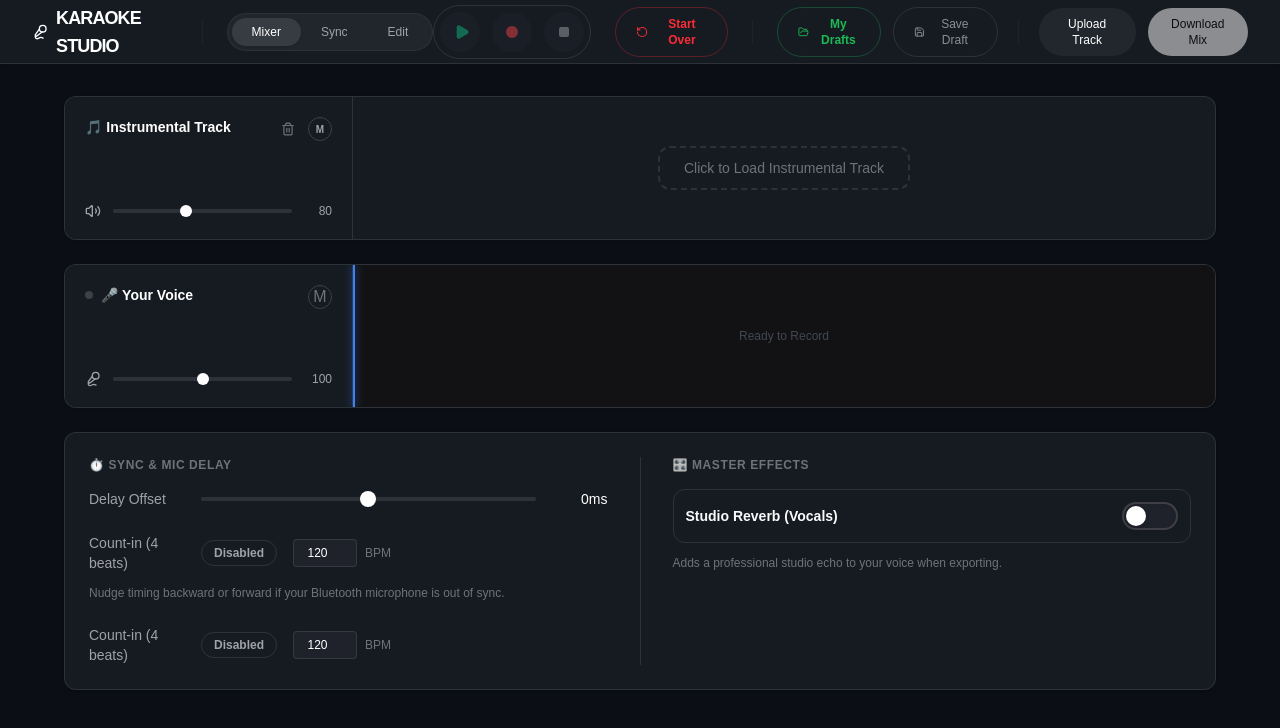
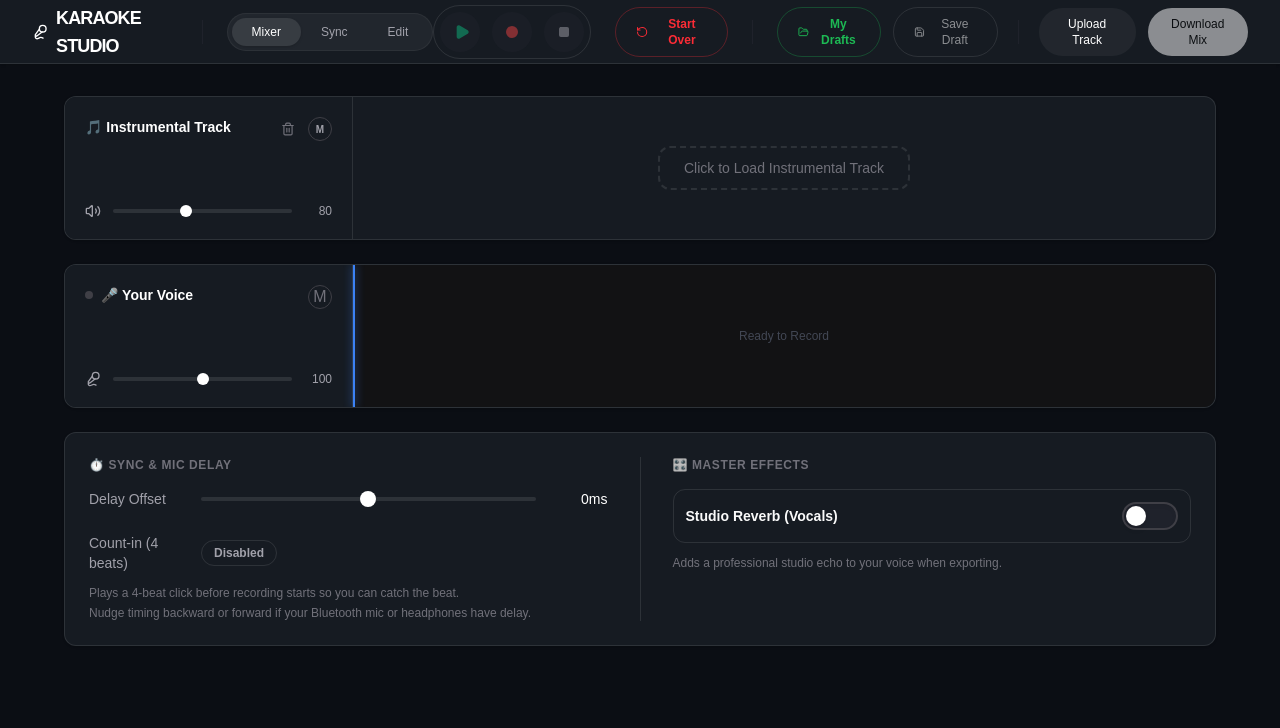
Before and after one commit to sushantabhat/karokie, a Next.js app: page / in a window 1280 px wide. Shown: the top 728 px of the page. Built offline with nearby package versions, Linux system fonts and the light colour scheme.

Commit message:
refactor: conditionalize BPM input display based on count-in state and update timing setting descriptions

```diff
--- a/src/components/KaraokeStudio.tsx
+++ b/src/components/KaraokeStudio.tsx
@@ -1447,6 +1447,8 @@ export default function KaraokeStudio() {
                 >
                   {mixSettings.countInEnabled ? "Enabled" : "Disabled"}
                 </button>
+                {mixSettings.countInEnabled && (
+                  <>
                     <input
                       type="number" min="40" max="240"
                       value={mixSettings.bpm || 120}
@@ -1454,26 +1456,15 @@ export default function KaraokeStudio() {
                       className="w-16 bg-[#1f222b] border border-white/10 text-white rounded text-center text-xs font-mono h-7"
                     />
                     <span className="text-xs text-[#71717a] font-medium -ml-2">BPM</span>
+                  </>
+                )}
               </div>
               <span className="text-xs font-medium text-[#71717a] mt-3 block">
-                Nudge timing backward or forward if your Bluetooth microphone is out of sync.
+                Plays a 4-beat click before recording starts so you can catch the beat.
               </span>
-              <div className="flex items-center gap-4 mt-6">
-                <span className="text-sm font-medium text-[#a1a1aa] w-24">Count-in (4 beats)</span>
-                <button
-                  onClick={() => updateSetting("countInEnabled", !mixSettings.countInEnabled)}
-                  className={`px-3 py-1 text-xs font-bold rounded-full border transition-all ${mixSettings.countInEnabled ? "bg-[#10b981]/20 border-[#10b981] text-[#10b981]" : "border-white/10 text-[#a1a1aa] hover:text-white"}`}
-                >
-                  {mixSettings.countInEnabled ? "Enabled" : "Disabled"}
-                </button>
-                <input
-                  type="number" min="40" max="240"
-                  value={mixSettings.bpm || 120}
-                  onChange={(e) => updateSetting("bpm", Number(e.target.value))}
-                  className="w-16 bg-[#1f222b] border border-white/10 text-white rounded text-center text-xs font-mono h-7"
-                />
-                <span className="text-xs text-[#71717a] font-medium -ml-2">BPM</span>
-              </div>
+              <span className="text-xs font-medium text-[#71717a] mt-1 block">
+                Nudge timing backward or forward if your Bluetooth mic or headphones have delay.
+              </span>
 
             </div>
 
```
Lines whose indentation alone changed are shown as unchanged.
